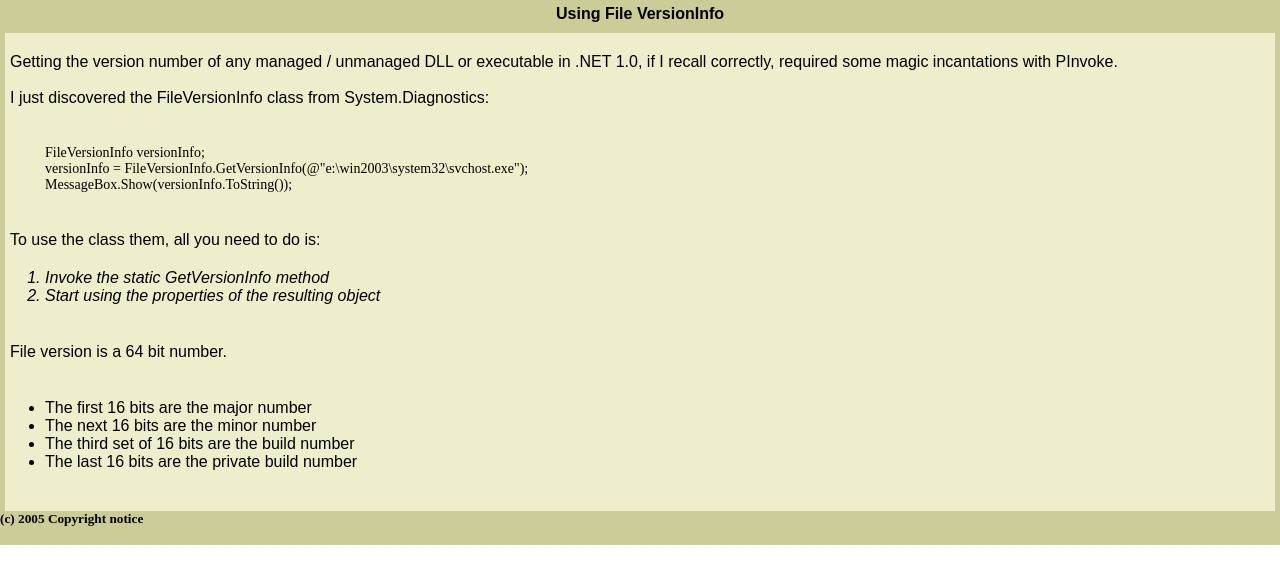
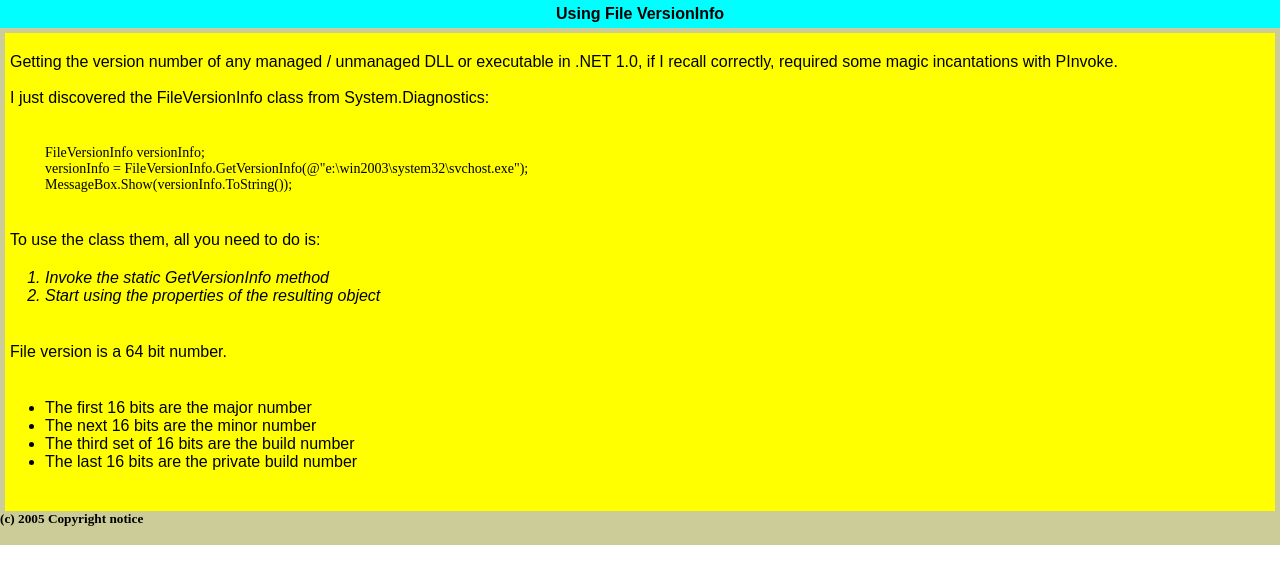
Before and after one commit to Vishal786379/AzureStaticWebPage, a plain HTML site: page index.html in a window 1280 px wide. Drawn offline with Linux system fonts and the light colour scheme.

Commit message:
Update index.html

```diff
--- a/index.html
+++ b/index.html
@@ -18,14 +18,14 @@
         }
 
         .firstdiv {
-            background-color: rgb(204, 204, 153);
+            background-color: cyan;
             padding: 5px;
             text-align: center;
             font-family: sans-serif;
         }
 
         .seconddiv {
-            background-color: rgb(238, 238, 204);
+            background-color: yellow;
             margin: 5px;
             padding: 20px 5px;
             font-family: sans-serif;
```
